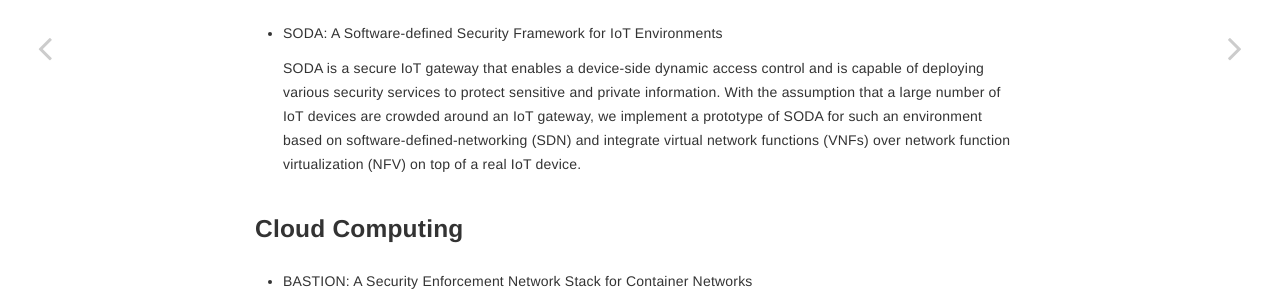
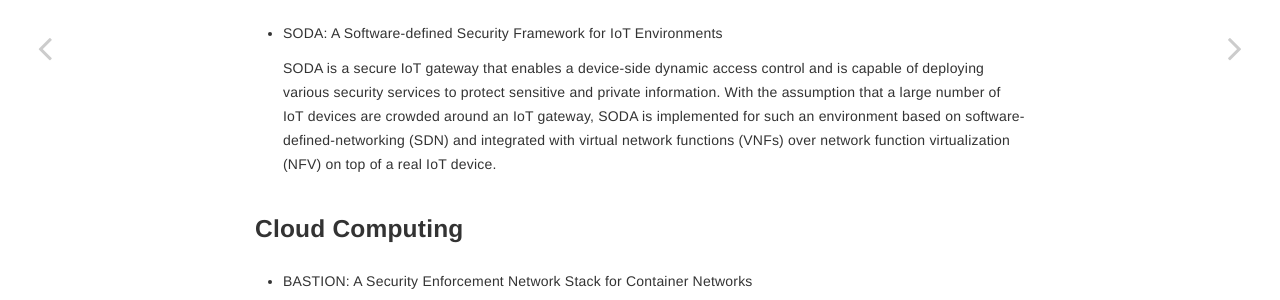
Before and after one commit to nam-jaehyun/nam-jaehyun.github.io, a Jekyll site: the page built from _posts/2022-07-01-research.md, in a window 1280 px wide. Shown: the part 710-1010 px from the top of the page. Built offline with Jekyll 4.4.1, drawn with Linux system fonts in a browser that asks for light colours.

Commit message:
update research projects
Signed-off-by: Jaehyun Nam <jn@accuknox.com>

```diff
--- a/_posts/2022-07-01-research.md
+++ b/_posts/2022-07-01-research.md
@@ -22,7 +22,7 @@ layout: post
 
 - SODA: A Software-defined Security Framework for IoT Environments
 
-	SODA is a secure IoT gateway that enables a device-side dynamic access control and is capable of deploying various security services to protect sensitive and private information. With the assumption that a large number of IoT devices are crowded around an IoT gateway, we implement a prototype of SODA for such an environment based on software-defined-networking (SDN) and integrate virtual network functions (VNFs) over network function virtualization (NFV) on top of a real IoT device.
+	SODA is a secure IoT gateway that enables a device-side dynamic access control and is capable of deploying various security services to protect sensitive and private information. With the assumption that a large number of IoT devices are crowded around an IoT gateway, SODA is implemented for such an environment based on software-defined-networking (SDN) and integrated with virtual network functions (VNFs) over network function virtualization (NFV) on top of a real IoT device.
 
 ## Cloud Computing
 
```
